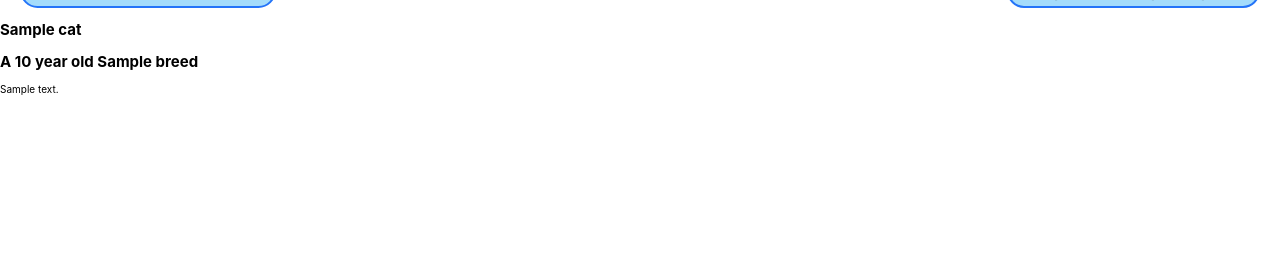
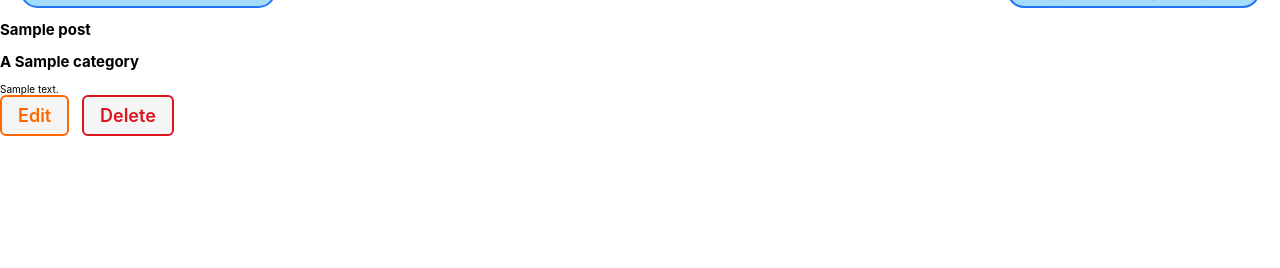
Before and after one commit to ziggh28/redeem, a Django app: template main_app/templates/posts/detail.html in a window 1280 px wide. Shown: the part 47-315 px from the top of the page. Run offline with Django 3.2, Linux system fonts and the light colour scheme; the template is opened without the code that fills it: most values are stand-ins (such as "Sample title", 1, 10 or a date in 2020).

Commit message:
crud with bugs

```diff
--- a/main_app/templates/posts/detail.html
+++ b/main_app/templates/posts/detail.html
@@ -14,13 +14,13 @@
 <section class="post-container">
 
   <div class="post-details">
-    <h1>{{ cat.name }}</h1>
-    {% if cat.age > 0 %}
-      <h2>A {{ cat.age }} year old {{ cat.breed }}</h2>
-    {% else %}
-      <h2>A {{ cat.breed }} kitten.</h2>
-    {% endif %}
-    <p>{{ cat.description }}</p>
+    <h1>{{ post.title }}</h1>
+     <h2>A {{ post.category }} </h2>
+      <p>{{ post.comment }}</p>
+      <div class="post-actions">
+      <a href="{% url 'posts_update' post.id %}" class="btn warn">Edit</a>
+      <a href="{% url 'posts_delete' post.id %}" class="btn danger">Delete</a>
+    </div>
   </div>
 </section>
 
--- a/main_app/urls.py
+++ b/main_app/urls.py
@@ -6,7 +6,9 @@ from . import views
 urlpatterns = [
   path('', views.home, name='home'),
   path('post/', views.post, name='post'),
-  path('allpost/', views.posts_index, name='posts_index'),
+  path('posts/', views.posts_index, name='posts_index'),
   path('allpost/<int:post_id>/', views.posts_detail, name="posts_detail"),
   path('posts/create/', views.postCreate.as_view(), name='posts_create'),
+  path('posts/<int:pk>/update/', views.postUpdate.as_view(), name='posts_update'),
+  path('posts/<int:pk>/delete/', views.postDelete.as_view(), name='posts_delete'),
 ]
```
Also changed, not shown: main_app/models.py (+7 -2 lines), main_app/templates/posts/index.html (+8 -6 lines), main_app/views.py (+19 -11 lines).
